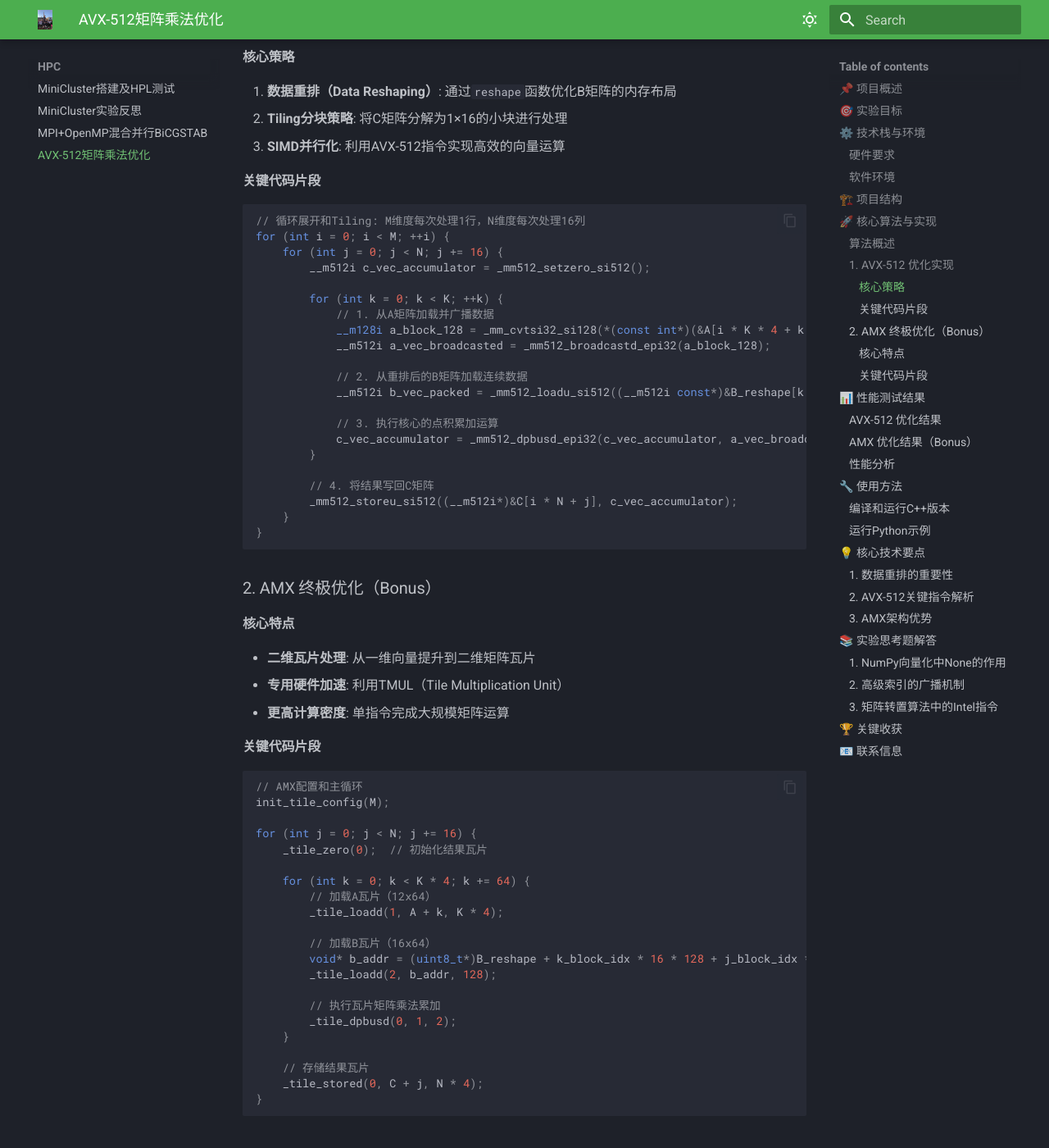
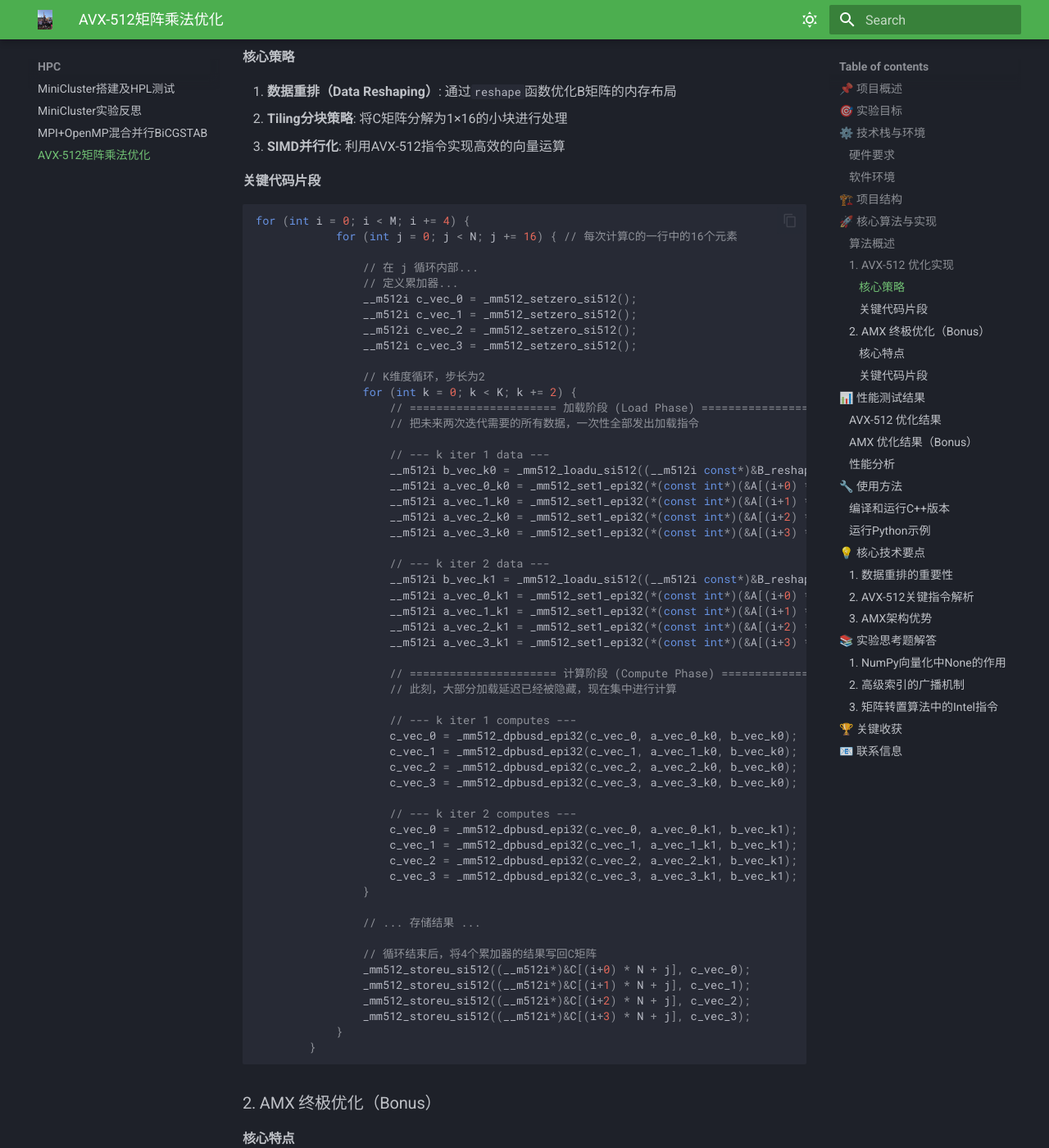
Before and after one commit to wys917/CS-Summer-Journey-2025, an MkDocs documentation site: the page built from docs/02-HPC/基于AVX-512的整数量化矩阵乘法优化/基于AVX-512的整数量化矩阵乘法优化.md, in a window 1280 px wide and 1400 px high, scrolled down 2183 px. Shown: the whole window at 82% size. Built offline with MkDocs 1.6.1 and Material for MkDocs 9.7.7, drawn with Linux system fonts in a browser that asks for light colours.

Commit message:
修改了AVX的关键代码

````diff
--- a/docs/02-HPC/基于AVX-512的整数量化矩阵乘法优化/基于AVX-512的整数量化矩阵乘法优化.md
+++ b/docs/02-HPC/基于AVX-512的整数量化矩阵乘法优化/基于AVX-512的整数量化矩阵乘法优化.md
@@ -85,27 +85,61 @@ C = A * B_transposed
 
 #### 关键代码片段
 ```cpp
-// 循环展开和Tiling: M维度每次处理1行，N维度每次处理16列
-for (int i = 0; i < M; ++i) {
-    for (int j = 0; j < N; j += 16) {
-        __m512i c_vec_accumulator = _mm512_setzero_si512();
+for (int i = 0; i < M; i += 4) {
+            for (int j = 0; j < N; j += 16) { // 每次计算C的一行中的16个元素
 
-        for (int k = 0; k < K; ++k) {
-            // 1. 从A矩阵加载并广播数据
-            __m128i a_block_128 = _mm_cvtsi32_si128(*(const int*)(&A[i * K * 4 + k * 4]));
-            __m512i a_vec_broadcasted = _mm512_broadcastd_epi32(a_block_128);
+                // 在 j 循环内部...
+                // 定义累加器...
+                __m512i c_vec_0 = _mm512_setzero_si512();
+                __m512i c_vec_1 = _mm512_setzero_si512();
+                __m512i c_vec_2 = _mm512_setzero_si512();
+                __m512i c_vec_3 = _mm512_setzero_si512();
 
-            // 2. 从重排后的B矩阵加载连续数据
-            __m512i b_vec_packed = _mm512_loadu_si512((__m512i const*)&B_reshape[k * N * 4 + j * 4]);
+                // K维度循环，步长为2
+                for (int k = 0; k < K; k += 2) {
+                    // ====================== 加载阶段 (Load Phase) ======================
+                    // 把未来两次迭代需要的所有数据，一次性全部发出加载指令
 
-            // 3. 执行核心的点积累加运算
-            c_vec_accumulator = _mm512_dpbusd_epi32(c_vec_accumulator, a_vec_broadcasted, b_vec_packed);
+                    // --- k iter 1 data ---
+                    __m512i b_vec_k0 = _mm512_loadu_si512((__m512i const*)&B_reshape[(k+0) * N * 4 + j * 4]);
+                    __m512i a_vec_0_k0 = _mm512_set1_epi32(*(const int*)(&A[(i+0) * K * 4 + (k+0) * 4]));
+                    __m512i a_vec_1_k0 = _mm512_set1_epi32(*(const int*)(&A[(i+1) * K * 4 + (k+0) * 4]));
+                    __m512i a_vec_2_k0 = _mm512_set1_epi32(*(const int*)(&A[(i+2) * K * 4 + (k+0) * 4]));
+                    __m512i a_vec_3_k0 = _mm512_set1_epi32(*(const int*)(&A[(i+3) * K * 4 + (k+0) * 4]));
+
+                    // --- k iter 2 data ---
+                    __m512i b_vec_k1 = _mm512_loadu_si512((__m512i const*)&B_reshape[(k+1) * N * 4 + j * 4]);
+                    __m512i a_vec_0_k1 = _mm512_set1_epi32(*(const int*)(&A[(i+0) * K * 4 + (k+1) * 4]));
+                    __m512i a_vec_1_k1 = _mm512_set1_epi32(*(const int*)(&A[(i+1) * K * 4 + (k+1) * 4]));
+                    __m512i a_vec_2_k1 = _mm512_set1_epi32(*(const int*)(&A[(i+2) * K * 4 + (k+1) * 4]));
+                    __m512i a_vec_3_k1 = _mm512_set1_epi32(*(const int*)(&A[(i+3) * K * 4 + (k+1) * 4]));
+
+                    // ====================== 计算阶段 (Compute Phase) ======================
+                    // 此刻，大部分加载延迟已经被隐藏，现在集中进行计算
+
+                    // --- k iter 1 computes ---
+                    c_vec_0 = _mm512_dpbusd_epi32(c_vec_0, a_vec_0_k0, b_vec_k0);
+                    c_vec_1 = _mm512_dpbusd_epi32(c_vec_1, a_vec_1_k0, b_vec_k0);
+                    c_vec_2 = _mm512_dpbusd_epi32(c_vec_2, a_vec_2_k0, b_vec_k0);
+                    c_vec_3 = _mm512_dpbusd_epi32(c_vec_3, a_vec_3_k0, b_vec_k0);
+
+                    // --- k iter 2 computes ---
+                    c_vec_0 = _mm512_dpbusd_epi32(c_vec_0, a_vec_0_k1, b_vec_k1);
+                    c_vec_1 = _mm512_dpbusd_epi32(c_vec_1, a_vec_1_k1, b_vec_k1);
+                    c_vec_2 = _mm512_dpbusd_epi32(c_vec_2, a_vec_2_k1, b_vec_k1);
+                    c_vec_3 = _mm512_dpbusd_epi32(c_vec_3, a_vec_3_k1, b_vec_k1);
+                }
+
+                // ... 存储结果 ...
+
+                // 循环结束后，将4个累加器的结果写回C矩阵
+                _mm512_storeu_si512((__m512i*)&C[(i+0) * N + j], c_vec_0);
+                _mm512_storeu_si512((__m512i*)&C[(i+1) * N + j], c_vec_1);
+                _mm512_storeu_si512((__m512i*)&C[(i+2) * N + j], c_vec_2);
+                _mm512_storeu_si512((__m512i*)&C[(i+3) * N + j], c_vec_3);
+            }
         }
 
-        // 4. 将结果写回C矩阵
-        _mm512_storeu_si512((__m512i*)&C[i * N + j], c_vec_accumulator);
-    }
-}
 ```
 
 ### 2. AMX 终极优化（Bonus）
````
